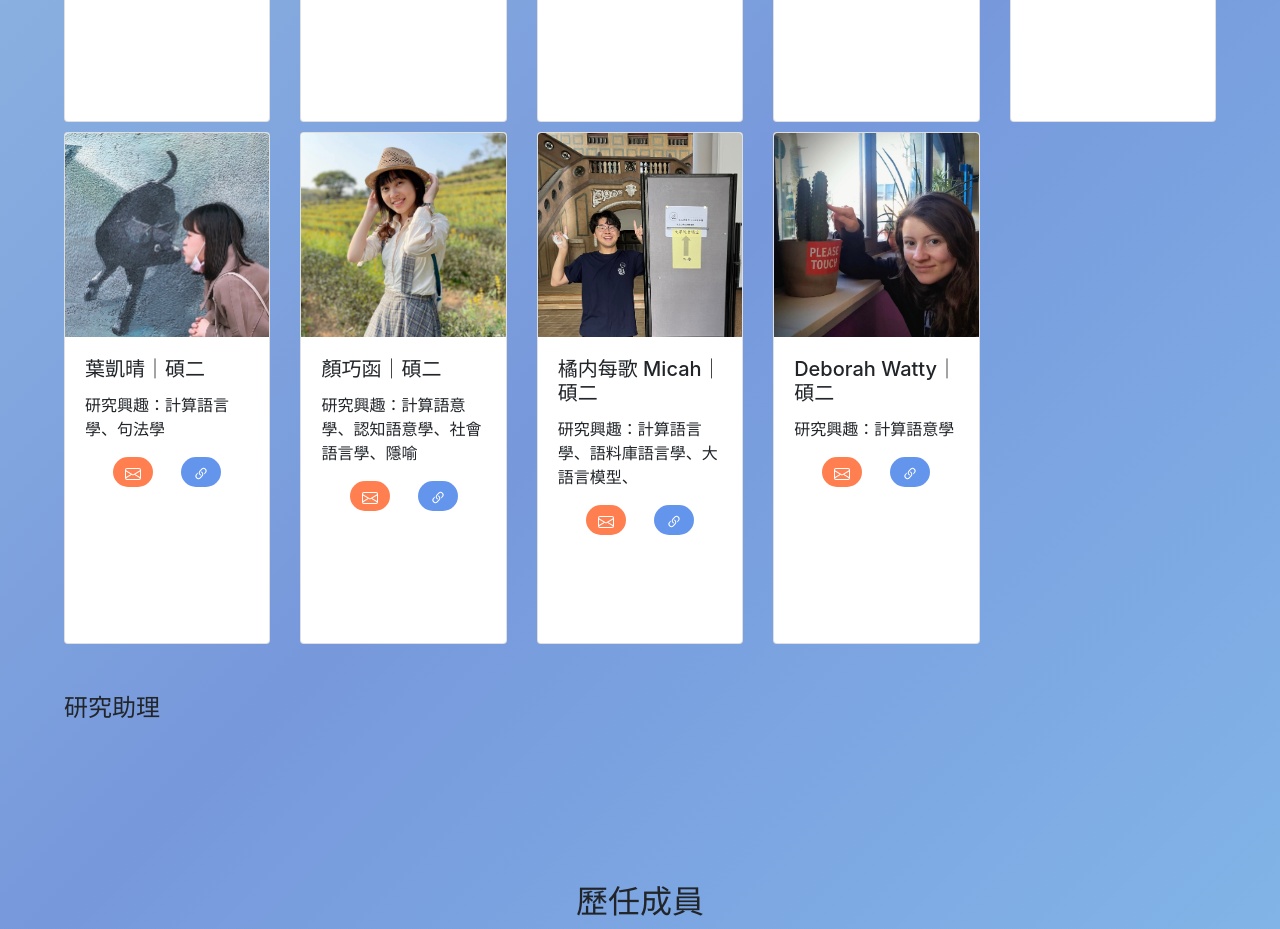
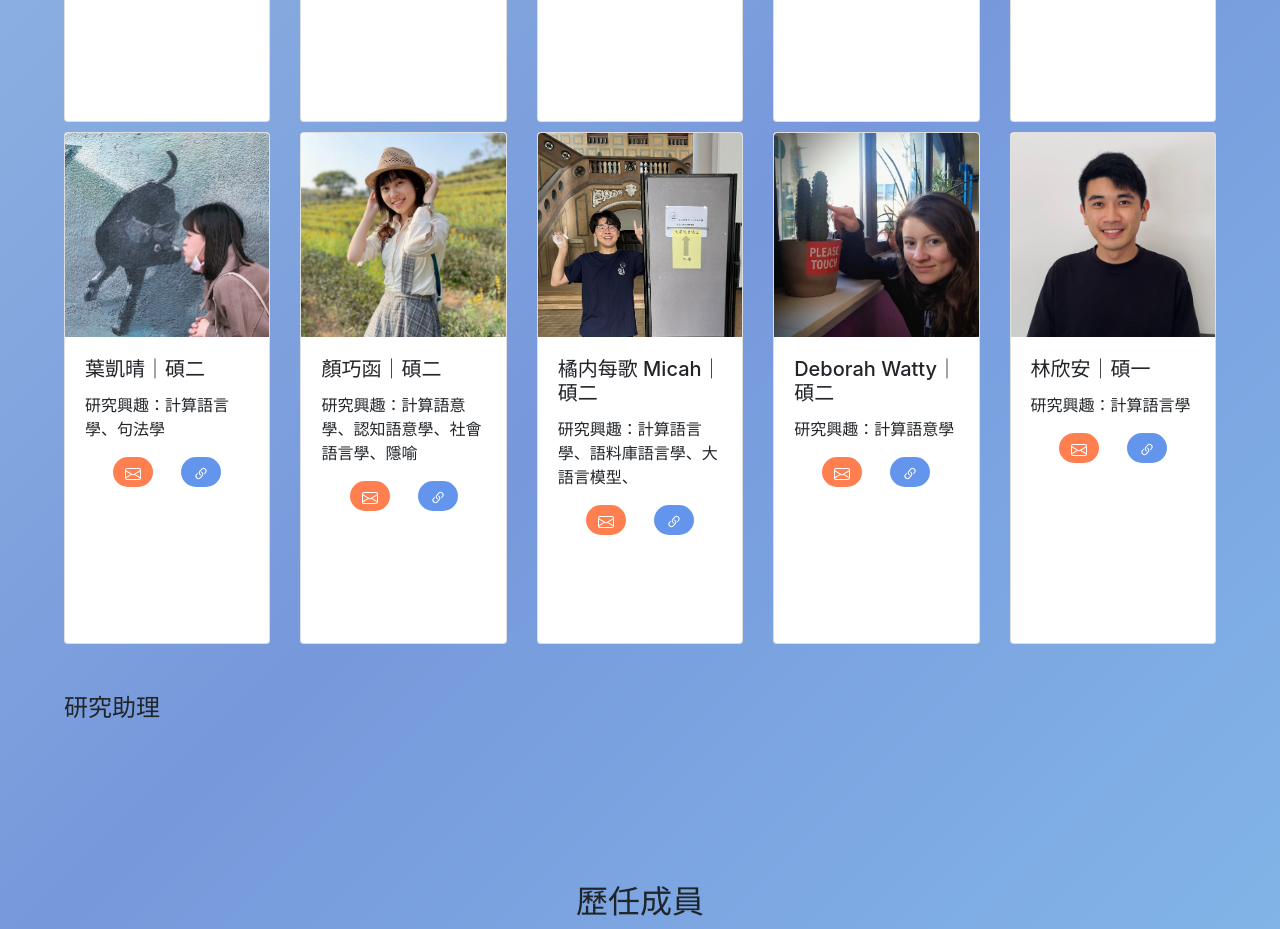
Before and after one commit to lopentu/ntu-lope-lab, a React (Create React App) app: page / in a window 1280 px wide. Shown: the part 5160-6089 px from the top of the page. Built offline with nearby package versions, Linux system fonts and the light colour scheme.

Commit message:
Added new member Andy

```diff
--- a/src/components/member-description.js
+++ b/src/components/member-description.js
@@ -15,6 +15,7 @@ import irene from "../images/members/Irene.jpg";
 import joanne from "../images/members/joanne.png";
 import micah from "../images/members/micah2.jpeg";
 import linda from "../images/members/linda.jpg";
+import andy from "../images/members/andy.jpg";
 
 const MemberDescription = () => {
   return (
@@ -153,6 +154,14 @@ const MemberDescription = () => {
             mail="mailto:Deborah.watty@gmail.com"
           />
         </Col>
+        <Col>
+          <MemberCard
+            imgSrc={andy}
+            name="林欣安｜碩一"
+            text="計算語言學"
+            mail="mailto:r12142007@ntu.edu.tw"
+          />
+        </Col>
       </Row>
 
       <h4 style={{ marginBottom: "5vh", marginTop: "5vh" }}>研究助理</h4>
```
Also changed, not shown: src/images/members/andy.jpg (added).
